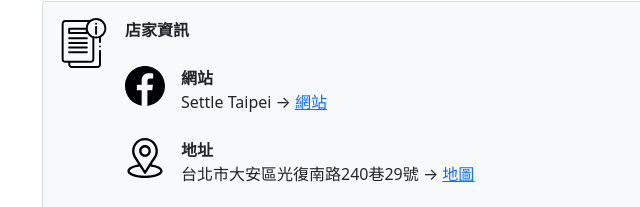
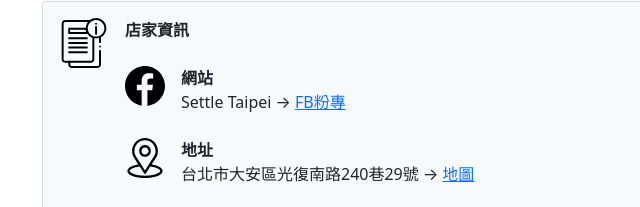
Before and after one commit to freedom3725/S1, a plain HTML site: page index.html in a window 1280 px wide. Shown: the part 2167-2374 px from the top of the page, 40-680 px from the left. Drawn offline with nearby package versions, Linux system fonts and the light colour scheme.

Commit message:
Update index.html

```diff
--- a/index.html
+++ b/index.html
@@ -80,7 +80,7 @@
                                             <div class="ms-3">
                                                 <div class="fw-bold">網站</div>
                                                 Settle Taipei →
-												<a href="https://www.facebook.com/settletaipei/" target="_blank" rel="noopener noreferrer">網站</a>
+												<a href="https://www.facebook.com/settletaipei/" target="_blank" rel="noopener noreferrer">FB粉專</a>
                                             </div>
                                         </div>
 										<!-- Child comment 1-->
```
